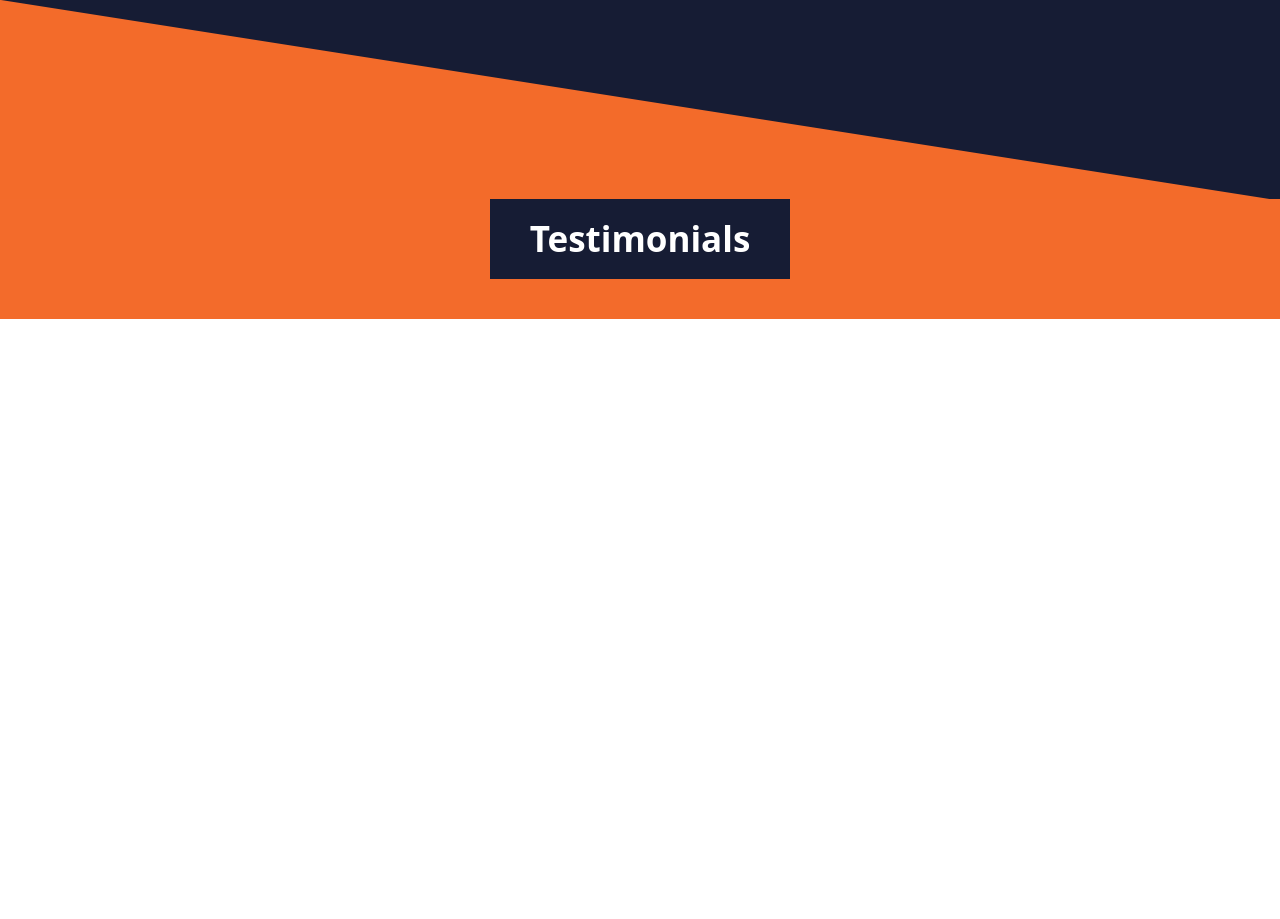
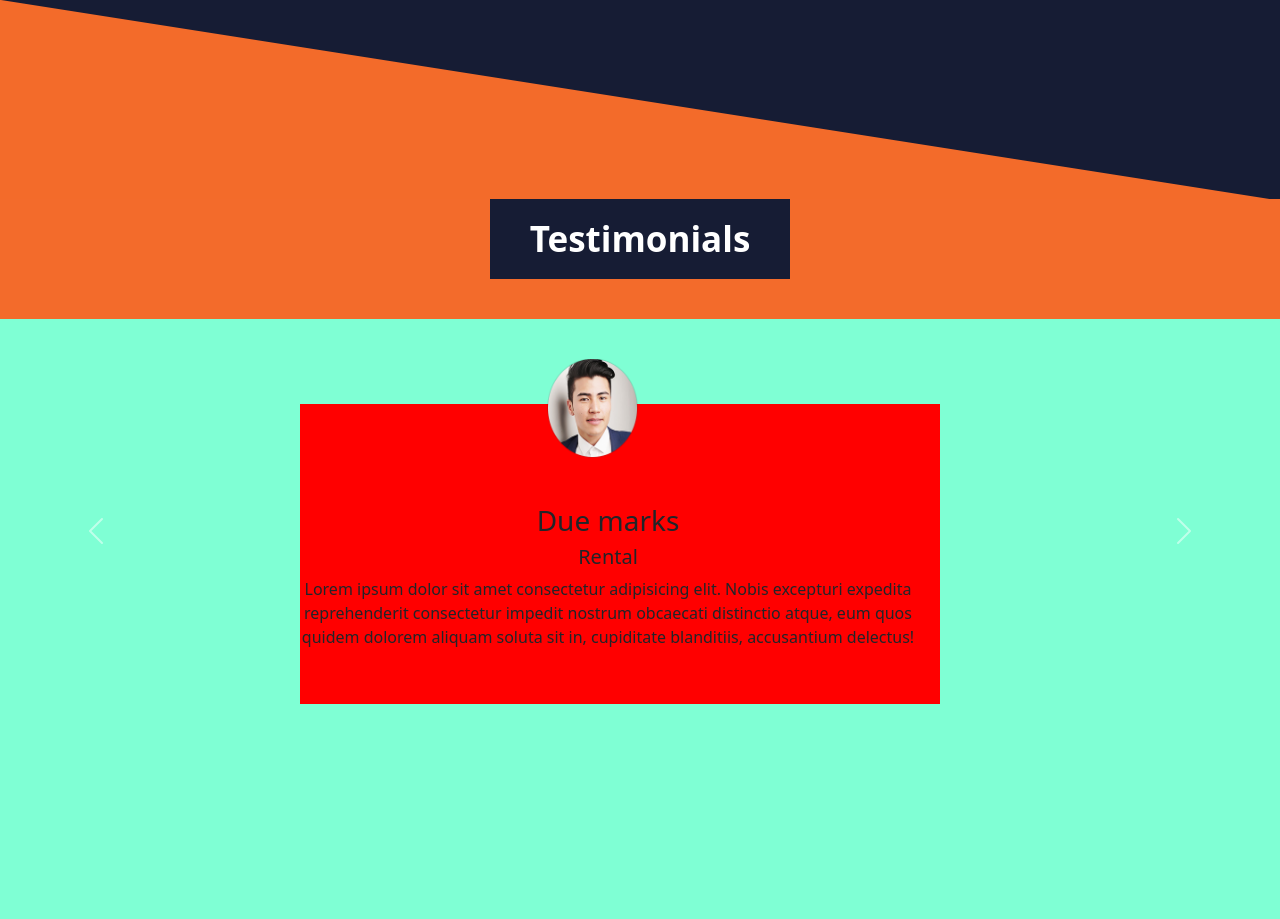
Before and after one commit to Samuel-Gbadamosi/AvalonCars, a PHP site: page / in a window 1280 px wide. Shown: the part 2124-3043 px from the top of the page. Before the commit the page ends 2443 px from the top, so only its background shows below. Run offline with PHP 8.4, Linux system fonts and the light colour scheme; some libraries are stand-ins or nearby versions.

Commit message:
index and css

```diff
--- a/AvalonCars/index.html
+++ b/AvalonCars/index.html
@@ -193,6 +193,48 @@
 
         </section>
         <section class="great">
+            <div id="carouselExampleInterval" class="carousel slide" data-bs-ride="carousel">
+                <div class="carousel-inner">
+                  <div class="carousel-item active" data-bs-interval="10000">
+                    <div class="slid">
+                        <div class="row ">
+                            <div class="offset-3 col-5">
+                                <img class="mine text-center" src="bg.png" alt="">
+
+
+                            </div>
+                            <div class="row">
+                                <h3>Due marks</h3>
+                                <h5>Rental</h5>
+                                <p>Lorem ipsum dolor sit amet consectetur adipisicing elit. Nobis excepturi expedita reprehenderit consectetur impedit nostrum obcaecati distinctio atque, eum quos quidem dolorem aliquam soluta sit in, cupiditate blanditiis, accusantium delectus!</p>
+
+
+                            </div>
+
+                        </div>
+
+                    </div>
+                  </div>
+                  <div class="carousel-item" data-bs-interval="2000">
+                      <div class="slid">
+
+                      </div>
+                  </div>
+                  <div class="carousel-item">
+                      <div class="slid">
+
+                      </div>
+                  </div>
+                </div>
+                <button class="carousel-control-prev" type="button" data-bs-target="#carouselExampleInterval" data-bs-slide="prev">
+                  <span class="carousel-control-prev-icon" aria-hidden="true"></span>
+                  <span class="visually-hidden">Previous</span>
+                </button>
+                <button class="carousel-control-next" type="button" data-bs-target="#carouselExampleInterval" data-bs-slide="next">
+                  <span class="carousel-control-next-icon" aria-hidden="true"></span>
+                  <span class="visually-hidden">Next</span>
+                </button>
+              </div>
 
         </section>
 
--- a/AvalonCars/styles.css
+++ b/AvalonCars/styles.css
@@ -119,3 +119,25 @@
     font-weight: 600;
     border: 1px solid #161C34;
 }
+
+.great{
+    height: 600px;
+    padding-top: 40px;
+    background-color: aquamarine;
+}
+
+.slid{
+    height: 300px;
+     width: 50%;
+     margin-left: 300px;
+      background-color: red;
+      margin-top: 45px;
+      text-align: center;
+}
+
+.mine{
+    height: 100px;
+    width: 36%;
+    position: relative;
+    bottom: 46px;
+}
```
Also changed, not shown: AvalonCars/bg.png (added).
